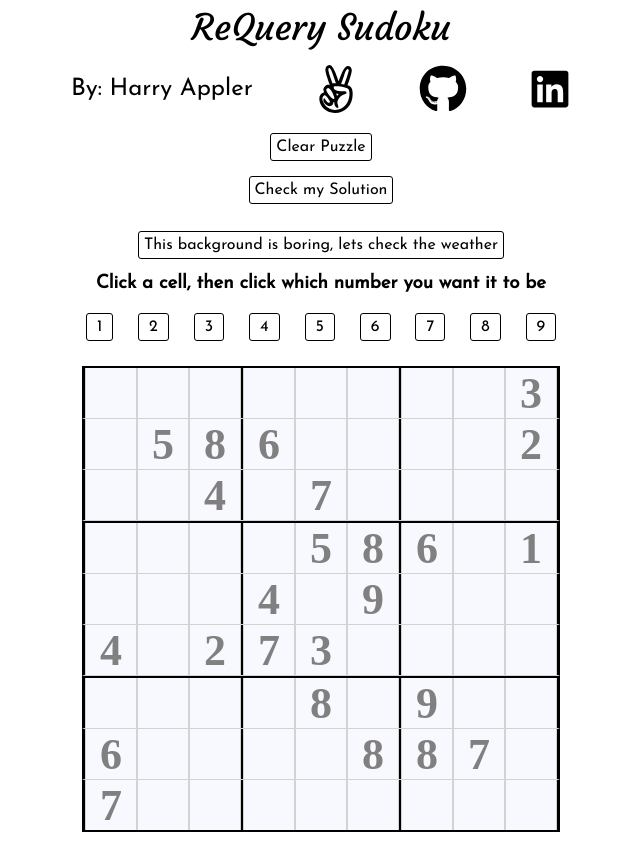
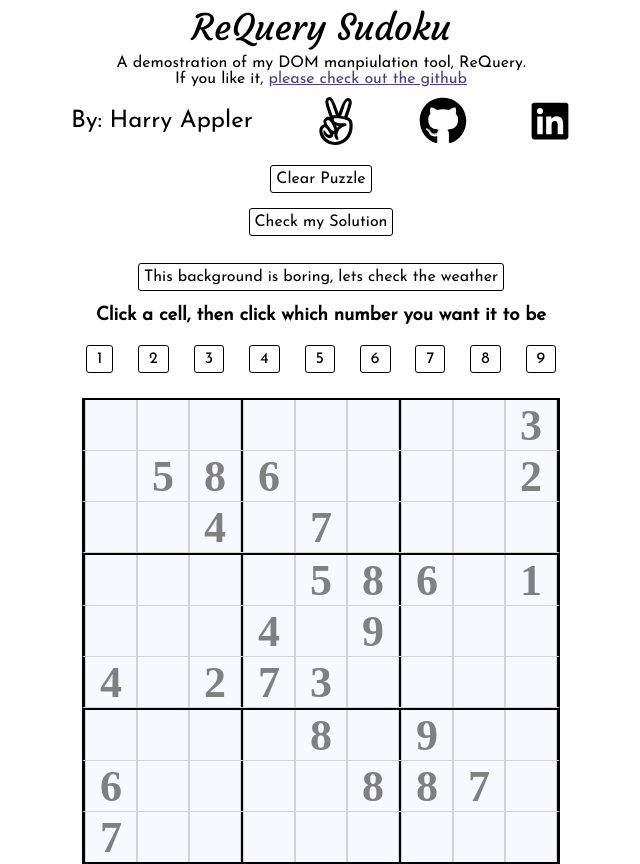
Before and after one commit to happler/ReQuery, a website: page index.html in a window 1280 px wide. Shown: the whole page, without its empty margins (319-959 px from the left). Before the commit the page ends 832 px from the top, so only its background shows below. Drawn offline with Linux system fonts and the light colour scheme.

Commit message:
add description and link to github

```diff
--- a/assets/stylesheets/main.css
+++ b/assets/stylesheets/main.css
@@ -112,6 +112,14 @@ body {
   border-radius: 3px;
 }
 
+.title-desc {
+  font-family: "Josefin Sans", sans-serif;
+  text-align: center;
+  font-family: "Josefin Sans", sans-serif;
+  text-shadow: -1px -1px 0 #fff, 1px -1px 0 #fff, -1px 1px 0 #fff,
+    1px 1px 0 #fff;
+}
+
 .add-num__button {
   padding: 5px 10px;
 }
@@ -137,8 +145,17 @@ body {
   text-shadow: -1px -1px 0 #fff, 1px -1px 0 #fff, -1px 1px 0 #fff,
     1px 1px 0 #fff;
 }
+.github-link {
+  text-decoration: underline;
+  color: darkslateblue;
+}
+.github-link:hover {
+  color: dimgrey;
+}
 
 .title {
+  text-align: center;
+
   font-family: "Courgette", cursive;
   font-size: 36px;
   padding: 5px;
--- a/index.html
+++ b/index.html
@@ -12,7 +12,11 @@
 
   </head>
   <body>
-    <h1 class="title">ReQuery Sudoku</h1>
+    <div class="title-container">
+      <h1 class="title">ReQuery Sudoku</h1>
+      <p class='title-desc'>A demostration of my DOM manpiulation tool, ReQuery.</p>
+      <p class='title-desc'>If you like it, <a class='github-link' href="https://www.github.com/ReQuery">please check out the github</a> </p>
+    </div>
     <div class="personal-links">
       <div class="">
         <span class='portfolio-by'>By: </span>
```
